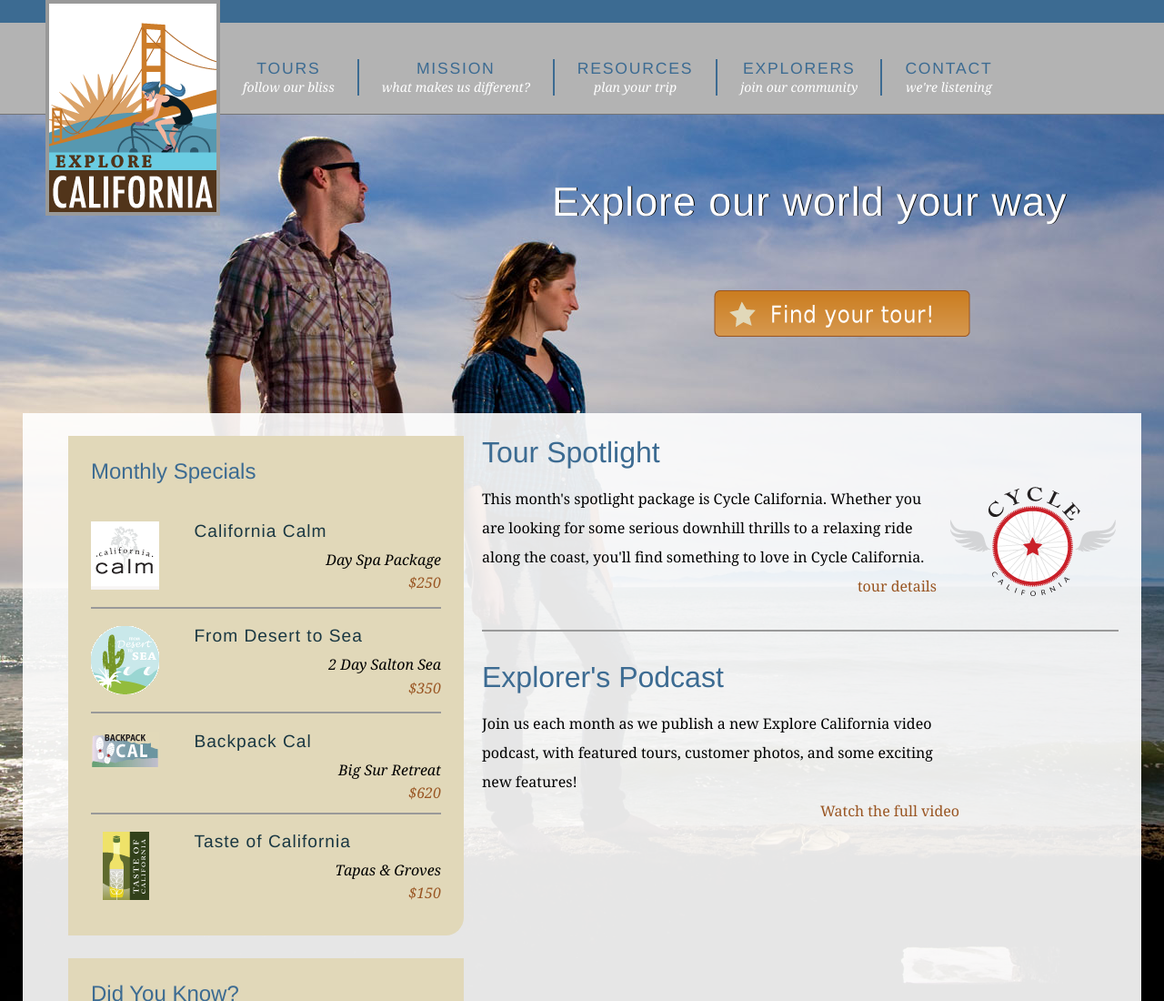
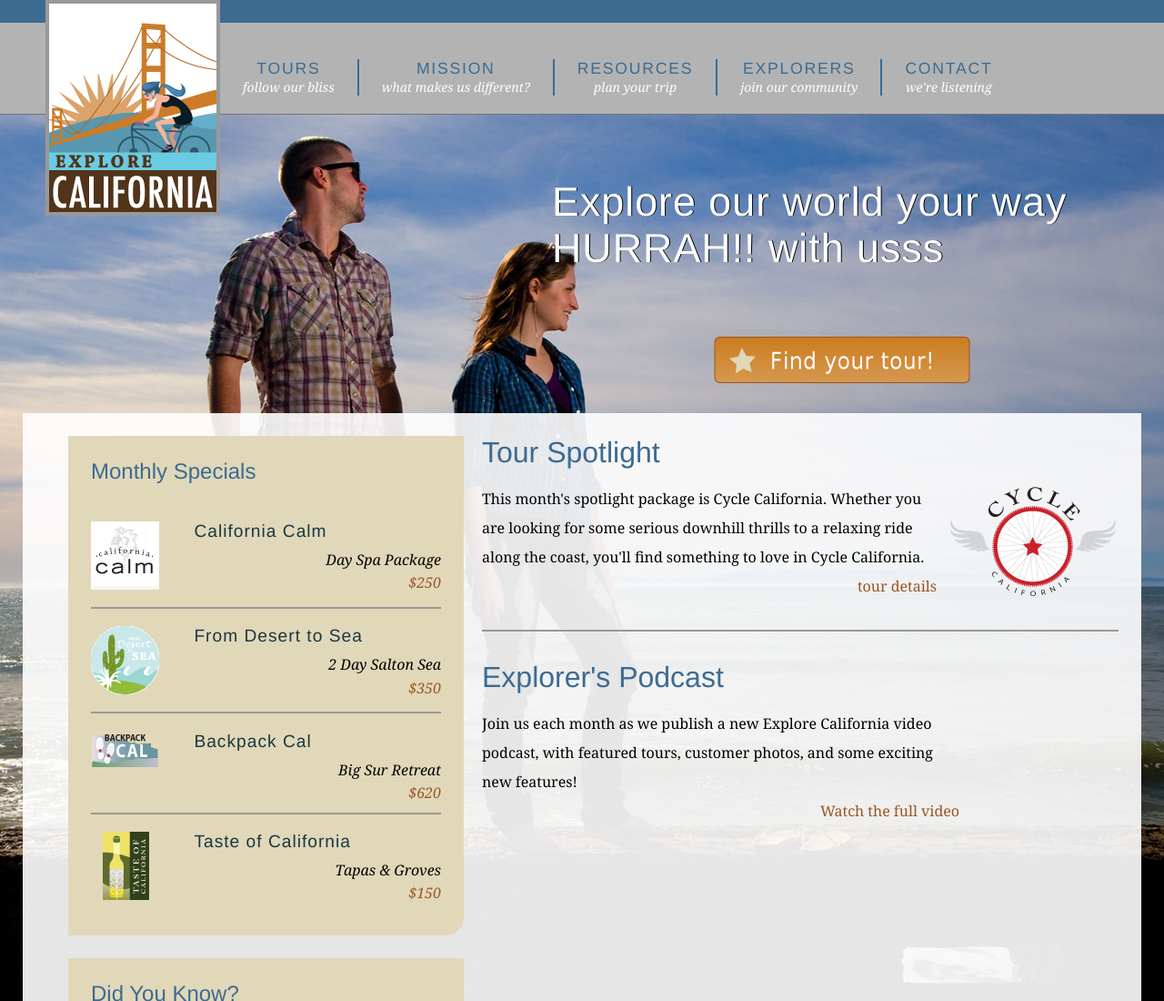
Before and after one commit to leo8545/example001, a plain HTML site: page index.html in a window 1280 px wide. Shown: the top 1100 px of the page at 91% size. Drawn offline with Linux system fonts and the light colour scheme.

Commit message:
adds HURRAH in the heading

```diff
--- a/index.html
+++ b/index.html
@@ -55,7 +55,7 @@
       </div>
 
       <div id="actionCall">
-        <h1>Explore our world your way</h1>
+        <h1>Explore our world your way HURRAH!! with usss</h1>
         <a href="tours.html" title="Find your tour!"><h2>Find your tour</h2></a>
       </div>
 
```
